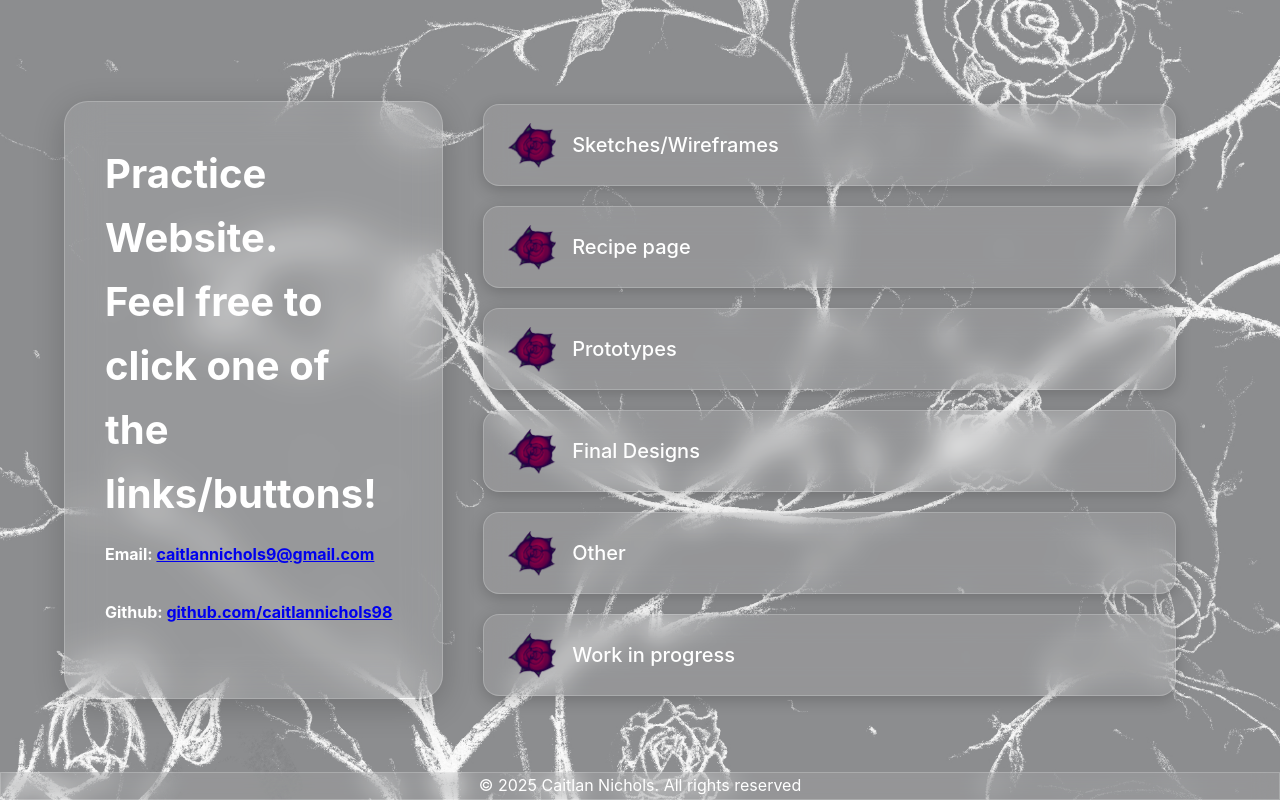
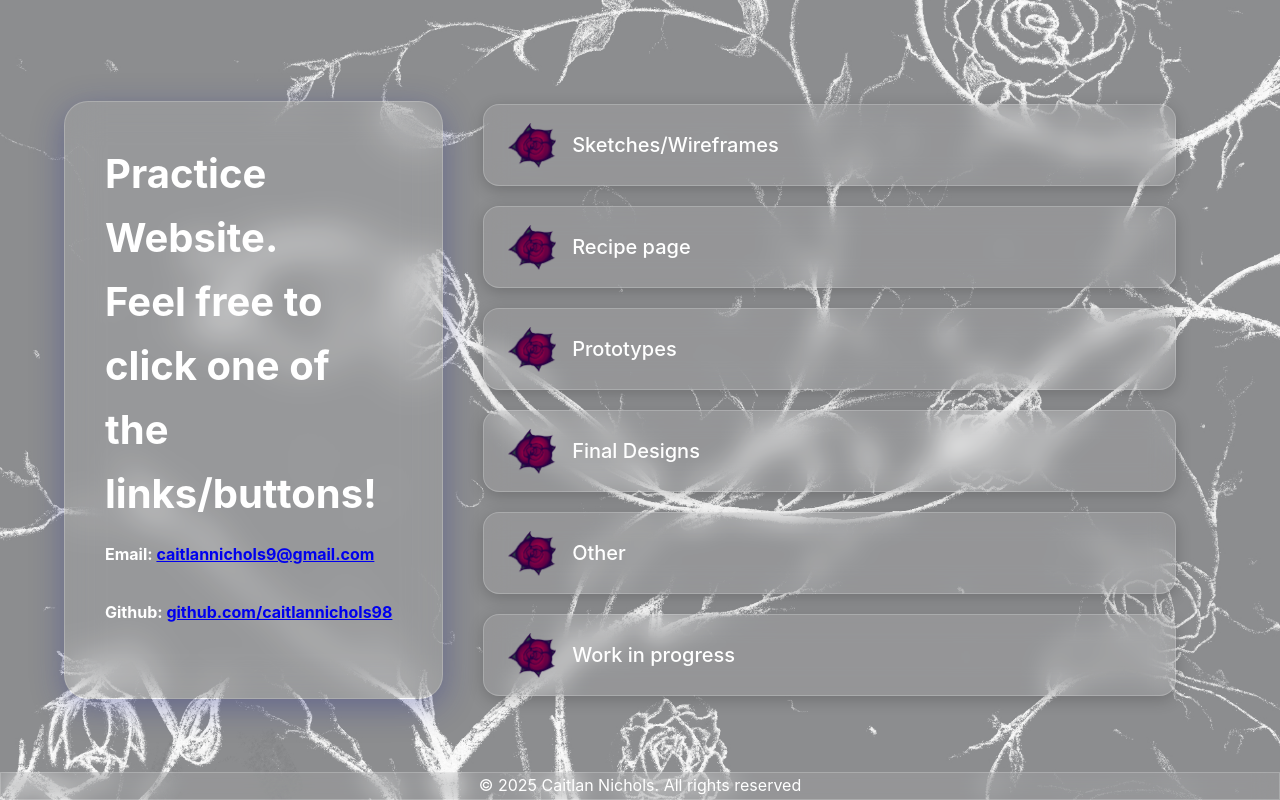
Before and after one commit to caitlannichols98/test-website-design, a plain HTML site: page index.html in a window 1280 px wide. Drawn offline with Linux system fonts and the light colour scheme.

Commit message:
Update styles.css

```diff
--- a/styles.css
+++ b/styles.css
@@ -60,13 +60,13 @@ header p{font-size:1.2rem; margin-top:10px;}
 .glass-card {
   background: rgba(255, 255, 255, 0.1);
   backdrop-filter: blur(18px);
+  box-shadow: 0 8px 32px 0 rgba(31, 38, 135, 0.37);
   -webkit-backdrop-filter: blur(18px);
   border: 1px solid rgba(255, 255, 255, 0.2);
   border-radius: 24px;
   padding: 40px;
   width: 50%;
   color: white;
-  box-shadow: 0 8px 32px rgba(0, 0, 0, 0.2);
 }
 
 .glass-card h1 {
```
